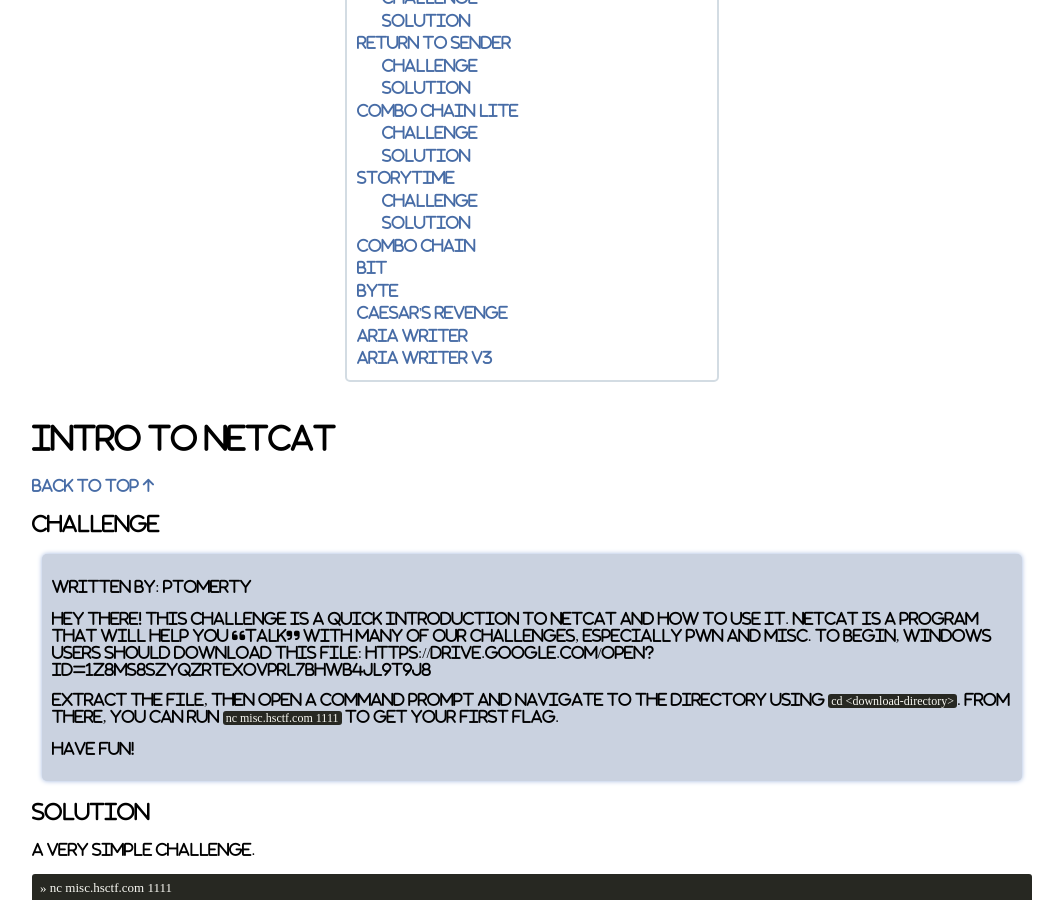
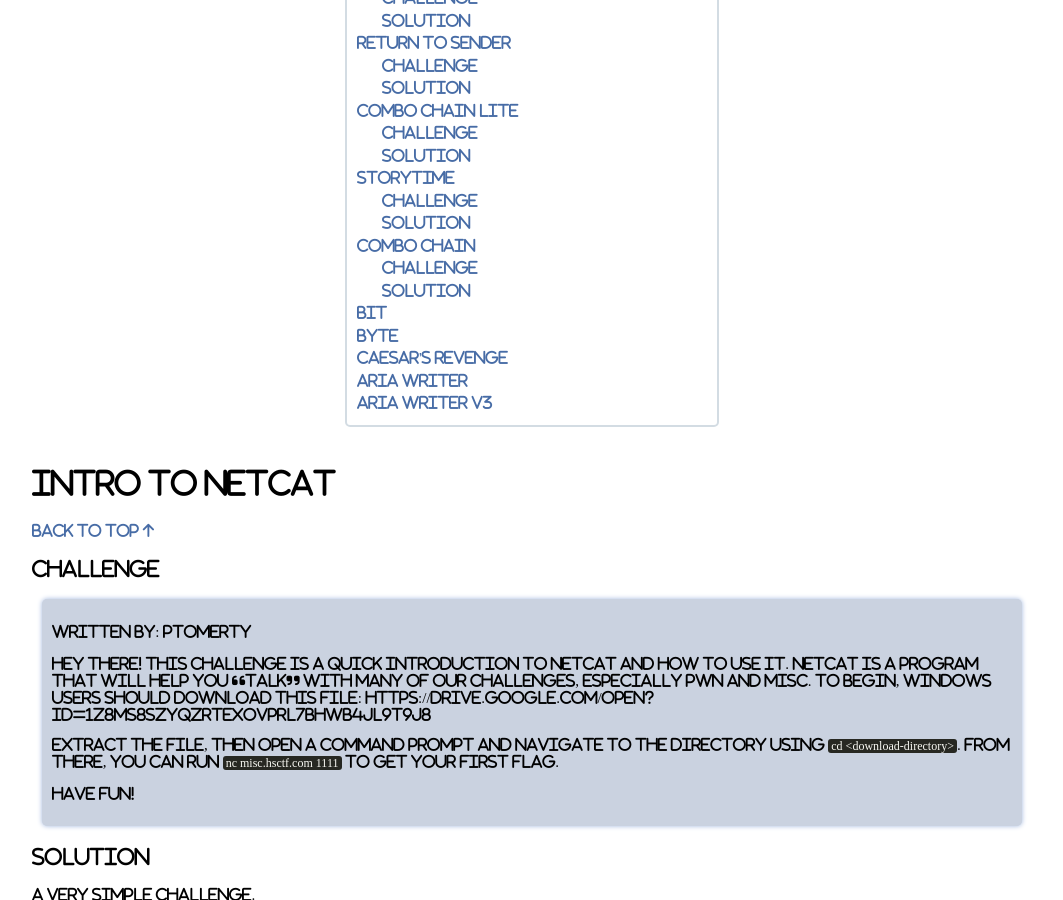
Before and after one commit to farazsth98/farazsth98.github.io, a Jekyll site: the page built from _posts/2019-06-23-hsctf-binary-exploitation-challenges.markdown, in a window 1280 px wide and 900 px high, scrolled down 365 px. Shown: the whole window, without its empty margins (108-1171 px from the left). Built offline with Jekyll 4.4.1, drawn with Linux system fonts in a browser that asks for light colours; nearby versions of some CDN libraries.

Commit message:
Added combo-chain writeup

```diff
--- a/_posts/2019-06-23-hsctf-binary-exploitation-challenges.markdown
+++ b/_posts/2019-06-23-hsctf-binary-exploitation-challenges.markdown
@@ -32,6 +32,10 @@ categories: writeups hsctf
     </ul>
     </li>
     <li><a href="#combo-chain" id="markdown-toc-h1-header">Combo Chain</a>
+    <ul>
+        <li><a href="#challenge-4" id="markdown-toc-h3-header">Challenge</a></li>
+        <li><a href="#solution-4" id="markdown-toc-h3-header">Solution</a></li>
+    </ul>
     </li>
     <li><a href="#bit" id="markdown-toc-h1-header">Bit</a>
     </li>
```
